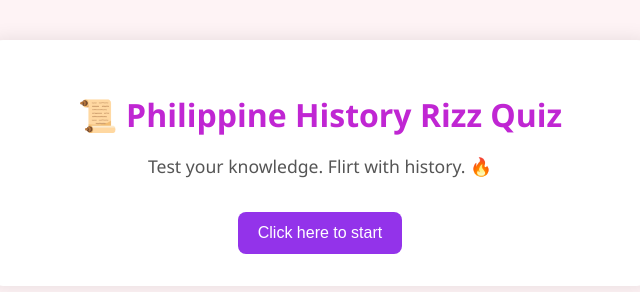
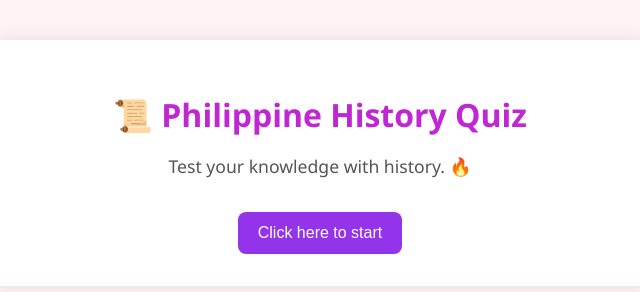
Before and after one commit to Cades12/Philippine_History_Quiz, a plain HTML site: page index.html in a window 1280 px wide. Shown: the whole page, without its empty margins (320-960 px from the left). Drawn offline with Linux system fonts and the light colour scheme.

Commit message:
Update index.html

```diff
--- a/index.html
+++ b/index.html
@@ -9,8 +9,8 @@
 <body>
   <div class="container">
     <div id="intro">
-      <h1>📜 Philippine History Rizz Quiz</h1>
-      <p>Test your knowledge. Flirt with history. 🔥</p>
+      <h1>📜 Philippine History Quiz</h1>
+      <p>Test your knowledge with history. 🔥</p>
       <button id="startBtn">Click here to start</button>
     </div>
 
```
